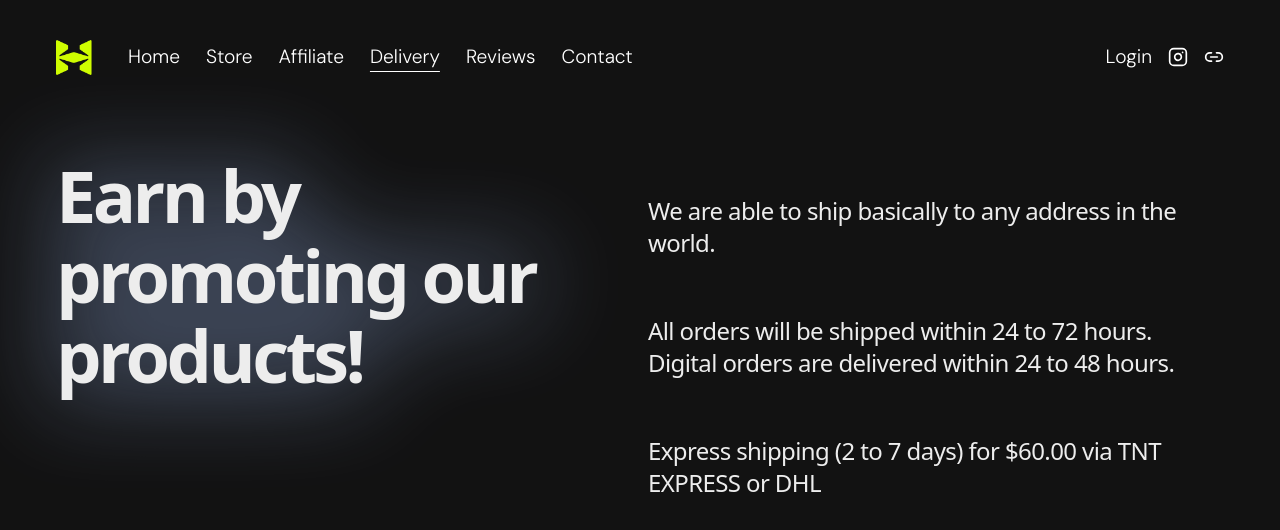
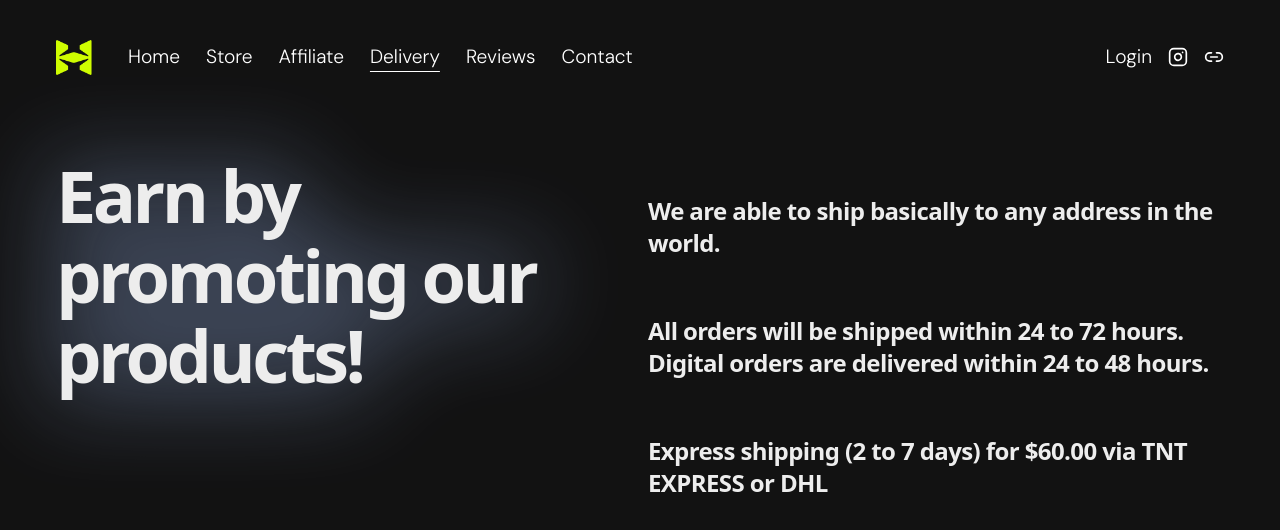
Before and after one commit to 132007ShahnawazAli/Receipt-GenV2, a Next.js app: page /delivery in a window 1280 px wide. Shown: the top 530 px of the page. Built offline with nearby package versions, Linux system fonts and the light colour scheme.

Commit message:
update text styles in Affiliate and Delivery pages

```diff
--- a/src/app/affiliate/page.js
+++ b/src/app/affiliate/page.js
@@ -5,7 +5,7 @@ function Affiliate() {
     return (
         <div className="w-full flex tablet:flex-row flex-col gap-10 tablet:gap-0 justify-between tablet:pt-10 ">
             <h1 className=' font-semibold text-(--primary-text) text-5xl tablet:w-1/3 tablet:text-7xl tracking-tighter tablet:leading-20 drop-shadow-[0px_0px_50px_var(--accent-text)]'>Earn by promoting our products!</h1>
-            <p className='tablet:text-2xl text-lg font-light tracking-tight text-(--primary-text) tablet:w-xl w-full pt-10'>Contact us on our Telegram <Link href={'https://t.me/resellora'} className='text-underline decoration-1'>@resellora</Link> or through our contact form on the website for more info!</p>
+            <p className='tablet:text-2xl text-lg font-semibold tracking-tight text-(--primary-text) tablet:w-xl w-full pt-10'>Contact us on our Telegram <Link href={'https://t.me/resellora'} className='text-underline decoration-1'>@resellora</Link> or through our contact form on the website for more info!</p>
         </div>
     )
 }
--- a/src/app/contact/page.js
+++ b/src/app/contact/page.js
@@ -1,7 +1,6 @@
 "use client"
 
 import { useState } from "react"
-import { Mail } from "lucide-react"
 
 export default function ContactPage() {
   const [formData, setFormData] = useState({
--- a/src/app/delivery/page.js
+++ b/src/app/delivery/page.js
@@ -6,9 +6,9 @@ function Delivery() {
         <div className="w-full flex tablet:flex-row flex-col gap-10 tablet:gap-0 justify-between tablet:pt-10 ">
             <h1 className=' font-semibold text-(--primary-text) text-5xl tablet:w-1/2 tablet:text-7xl tracking-tighter tablet:leading-20 drop-shadow-[0px_0px_50px_var(--accent-text)]'>Earn by promoting our products!</h1>
             <div className="flex flex-col gap-4">
-                <p className='tablet:text-2xl text-lg font-light tracking-tight text-(--primary-text) tablet:w-xl w-full pt-10'>We are able to ship basically to any address in the world.</p>
-                <p className='tablet:text-2xl text-lg font-light tracking-tight text-(--primary-text) tablet:w-xl w-full pt-10'>All orders will be shipped within 24 to 72 hours. Digital orders are delivered within 24 to 48 hours.</p>
-                <p className='tablet:text-2xl text-lg font-light tracking-tight text-(--primary-text) tablet:w-xl w-full pt-10'>Express shipping (2 to 7 days) for $60.00 via TNT EXPRESS or DHL</p>
+                <p className='tablet:text-2xl text-lg font-semibold tracking-tight text-(--primary-text) tablet:w-xl w-full pt-10'>We are able to ship basically to any address in the world.</p>
+                <p className='tablet:text-2xl text-lg font-semibold tracking-tight text-(--primary-text) tablet:w-xl w-full pt-10'>All orders will be shipped within 24 to 72 hours. Digital orders are delivered within 24 to 48 hours.</p>
+                <p className='tablet:text-2xl text-lg font-semibold tracking-tight text-(--primary-text) tablet:w-xl w-full pt-10'>Express shipping (2 to 7 days) for $60.00 via TNT EXPRESS or DHL</p>
             </div>
 
         </div>
```
